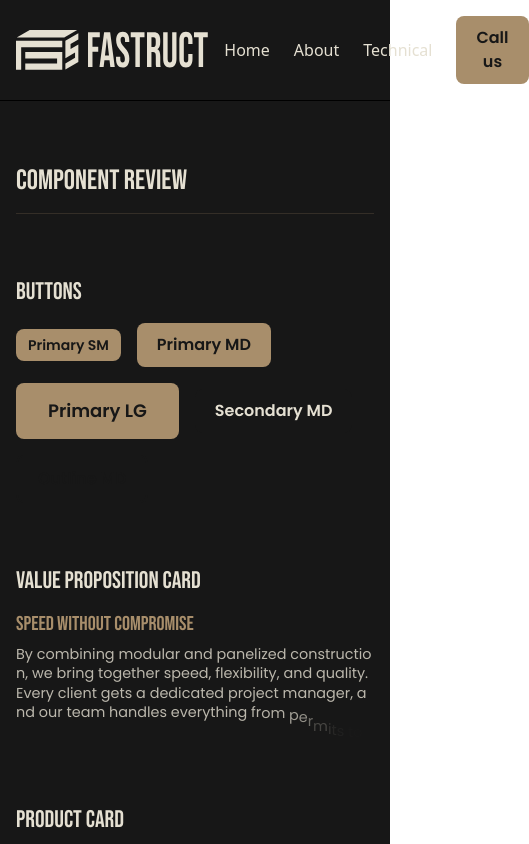
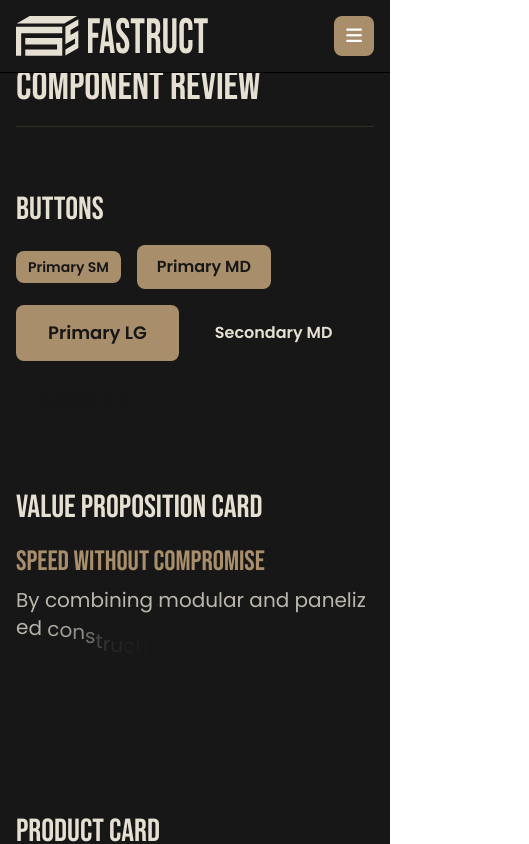
Before and after one commit to NetanelSegal/fastruct, a Next.js app: page /components-review in a window 390 px wide. Shown: the top 844 px of the page, 529 px wide, since content can reach past the window. Built offline with nearby package versions, Linux system fonts and the light colour scheme.

Commit message:
Fixed hero section parallax, loader layout shift, prettier tailwind plugin, adn navbar and desktop in mobile

```diff
--- a/src/app/globals.css
+++ b/src/app/globals.css
@@ -15,22 +15,22 @@
   /* Typographic Scale - Based on 90px (5.625rem) H1 desktop */
   /* Scale ratio: 1.25 (Major Third) with fluid responsive sizing */
 
-  --text-h1: clamp(2.25rem, 1rem + 5vw, 5.625rem);
+  --text-h1: clamp(3rem, 1rem + 5vw, 5.625rem);
   --text-h1--line-height: 1.1;
 
-  --text-h2: clamp(1.75rem, 0.875rem + 3.5vw, 4rem);
+  --text-h2: clamp(2.5rem, 0.875rem + 3.5vw, 4rem);
   --text-h2--line-height: 1.15;
 
-  --text-h3: clamp(1.5rem, 0.75rem + 2.5vw, 3rem);
+  --text-h3: clamp(2rem, 0.75rem + 2.5vw, 3rem);
   --text-h3--line-height: 1.2;
 
-  --text-h4: clamp(1.25rem, 0.625rem + 2vw, 2.25rem);
+  --text-h4: clamp(1.75rem, 0.625rem + 2vw, 2.25rem);
   --text-h4--line-height: 1.25;
 
-  --text-h5: clamp(1.125rem, 0.5625rem + 1.5vw, 1.75rem);
+  --text-h5: clamp(1.5rem, 0.5625rem + 1.5vw, 1.75rem);
   --text-h5--line-height: 1.3;
 
-  --text-h6: clamp(0.9rem, 0.5rem + 1.25vw, 1.5rem);
+  --text-h6: clamp(1.25rem, 0.5rem + 1.25vw, 1.5rem);
   --text-h6--line-height: 1.35;
 
   /* Custom Letter Spacing - creates tracking-tightish, tracking-tighter2 utilities */
--- a/src/app/layout.tsx
+++ b/src/app/layout.tsx
@@ -1,9 +1,10 @@
 import type { Metadata } from 'next';
 import Navbar from '@/components/Navbar';
 import Footer from '@/components/Footer';
-// import WebsiteLoader from '@/components/WebsiteLoader';
+import WebsiteLoader from '@/components/WebsiteLoader';
 import { Poppins, Bebas_Neue } from 'next/font/google';
 import './globals.css';
+import Script from 'next/script';
 
 const fontPoppins = Poppins({
   subsets: ['latin'],
@@ -30,11 +31,15 @@ export default function RootLayout({
   return (
     <html lang='en'>
       <body className={`${fontPoppins.variable} ${fontBebasNeue.variable}`}>
-        {/* <WebsiteLoader> */}
-        <Navbar />
-        <main>{children}</main>
-        <Footer />
-        {/* </WebsiteLoader> */}
+        <Script
+          src='https://kit.fontawesome.com/42dfb7600e.js'
+          crossOrigin='anonymous'
+        />
+        <WebsiteLoader>
+          <Navbar />
+          <main className='relative z-0'>{children}</main>
+          <Footer />
+        </WebsiteLoader>
       </body>
     </html>
   );
--- /dev/null
+++ b/src/components/MobileNavbar.tsx
@@ -0,0 +1,80 @@
+'use client';
+
+import Link from 'next/link';
+import { Button } from './Button';
+import NavLink from './NavLink';
+import { motion, Variants } from 'motion/react';
+import { RefObject } from 'react';
+import { ROUTES } from '@/lib/routes';
+
+interface IMobileMenuProps {
+  ref: RefObject<HTMLDivElement | null>;
+}
+
+interface IHamburgerButtonProps {
+  isOpen: boolean;
+  toggleMenu: () => void;
+}
+
+const variants: Variants = {
+  closed: {
+    y: '0%',
+  },
+  opened: {
+    y: '-50%',
+  },
+};
+
+export const HamburgerButton = ({
+  isOpen,
+  toggleMenu,
+}: IHamburgerButtonProps) => {
+  return (
+    <button
+      onClick={toggleMenu}
+      className='bg-accent relative size-10 justify-center overflow-hidden rounded-lg text-lg text-white'>
+      <motion.div
+        variants={variants}
+        initial='closed'
+        animate={isOpen ? 'opened' : 'closed'}
+        transition={{ duration: 0.3 }}
+        className='flex w-full flex-col justify-start'>
+        <div className='flex aspect-square w-full items-center justify-center'>
+          <i className='fas fa-bars transition-all group-hover:scale-110 group-active:scale-90'></i>
+        </div>
+        <div className='flex aspect-square w-full items-center justify-center'>
+          <i className='fas fa-times transition-all group-hover:scale-110 group-active:scale-90'></i>
+        </div>
+      </motion.div>
+    </button>
+  );
+};
+
+export const MobileMenu = ({ ref }: IMobileMenuProps) => {
+  return (
+    <motion.div
+      initial={{ x: '-100%' }}
+      animate={{ x: 0 }}
+      exit={{ x: '-100%' }}
+      transition={{ duration: 0.3 }}
+      className='bg-dark/95 fixed top-0 bottom-1/2 left-0 z-10 flex h-screen w-full items-center justify-center p-8 backdrop-blur-sm'>
+      <nav
+        ref={ref}
+        className='flex flex-col items-center justify-center gap-2'>
+        {ROUTES.map((route) =>
+          route.isButton ? (
+            <Link href={route.href} key={route.href}>
+              <Button variant='primary' size='lg' hoverTransition='lift'>
+                {route.title}
+              </Button>
+            </Link>
+          ) : (
+            <NavLink key={route.href} href={route.href}>
+              {route.title}
+            </NavLink>
+          )
+        )}
+      </nav>
+    </motion.div>
+  );
+};
--- a/src/components/Navbar.tsx
+++ b/src/components/Navbar.tsx
@@ -1,16 +1,32 @@
 'use client';
+
 import Link from 'next/link';
 import FastructLogo from './FastructLogo';
 import { Button } from './Button';
 import NavLink from './NavLink';
-import { motion } from 'motion/react';
+import { AnimatePresence, motion, Variants } from 'motion/react';
 import { useEffect, useRef, useState } from 'react';
+import { useScreenWidth } from '@/hooks/useScreenWidth';
+import { HamburgerButton, MobileMenu } from './MobileNavbar';
+import { ROUTES } from '@/lib/routes';
+import { TailwindBreakpoints } from '@/lib/css-constants';
+import { useToggle } from '@/hooks/useToggle';
+
+const NAVBAR_SWAP_BREAKPOINT = TailwindBreakpoints.lg;
 
 export default function Navbar() {
+  // mobile navbar state
+  const [isMobileMenuOpen, toggleIsMobileMenuOpen] = useToggle(false);
+  const menuRef = useRef<HTMLDivElement>(null);
+
+  // desktop navbar state
   const [showNavbar, setShowNavbar] = useState(true);
+  const { screenWidth } = useScreenWidth();
   const previousScrollY = useRef(0);
 
   useEffect(() => {
+    if (screenWidth < NAVBAR_SWAP_BREAKPOINT) return;
+
     const handleScroll = () => {
       const directionDown = window.scrollY > previousScrollY.current;
 
@@ -21,9 +37,9 @@ export default function Navbar() {
     return () => {
       window.removeEventListener('scroll', handleScroll);
     };
-  }, []);
+  }, [screenWidth]);
 
-  const variants = {
+  const variants: Variants = {
     hidden: {
       y: '-100%',
     },
@@ -33,8 +49,9 @@ export default function Navbar() {
   };
 
   return (
+    <div className='relative'>
       <motion.header
-      className='container-padding bg-dark sticky top-0 z-50 flex items-center justify-between gap-4 border-b py-4'
+        className='bg-dark container-padding fixed top-0 z-20 flex w-full items-center justify-between gap-4 border-b py-4'
         variants={variants}
         initial='visible'
         animate={showNavbar ? 'visible' : 'hidden'}
@@ -42,21 +59,36 @@ export default function Navbar() {
         transition={{
           duration: 0.5,
           ease: 'easeInOut',
-      }}
-    >
+        }}>
         <Link href='/'>
           <FastructLogo color='light' height='40' />
         </Link>
+        {screenWidth > NAVBAR_SWAP_BREAKPOINT ? (
           <nav className='flex items-center gap-6'>
-        <NavLink href='/'>Home</NavLink>
-        <NavLink href='/about'>About</NavLink>
-        <NavLink href='/technical'>Technical</NavLink>
-        <Link href='/contact'>
+            {ROUTES.map((route) =>
+              route.isButton ? (
+                <Link href={route.href} key={route.href}>
                   <Button variant='primary' size='md' hoverTransition='lift'>
-            Call us
+                    {route.title}
                   </Button>
                 </Link>
+              ) : (
+                <NavLink key={route.href} href={route.href}>
+                  {route.title}
+                </NavLink>
+              )
+            )}
           </nav>
+        ) : (
+          <HamburgerButton
+            isOpen={isMobileMenuOpen}
+            toggleMenu={toggleIsMobileMenuOpen}
+          />
+        )}
       </motion.header>
+      <AnimatePresence>
+        {isMobileMenuOpen && <MobileMenu ref={menuRef} />}
+      </AnimatePresence>
+    </div>
   );
 }
--- a/src/components/WebsiteLoader.tsx
+++ b/src/components/WebsiteLoader.tsx
@@ -36,6 +36,7 @@ const WebsiteLoader = ({ children }: IWebsiteLoaderProps) => {
   return (
     <AnimatePresence>
       {showLoader ? (
+        <>
           <motion.div
             key='website-loader'
             variants={loaderVariants}
@@ -44,15 +45,16 @@ const WebsiteLoader = ({ children }: IWebsiteLoaderProps) => {
             exit='hidden'
             transition={{
               duration: FRAME_ANIMATION_DURATION,
-            ease: 'easeInOut',
+              ease: [0.68, -0.2, 0.32, 1.2],
             }}
-          className='bg-dark fixed top-[-10vh] z-50 flex h-[120vh] w-full items-center justify-center'
-        >
+            className='bg-dark fixed top-[-10vh] z-50 flex h-[120vh] w-full items-center justify-center'>
             <LogoStrokeFillAnimated
               delay={FRAME_ANIMATION_DURATION - LOGO_ANIMATION_DURATION * 0.25}
               duration={LOGO_ANIMATION_DURATION}
             />
           </motion.div>
+          <div className='h-[120vh] w-full bg-dark'></div>
+        </>
       ) : (
         <Fragment key='website-content'>{children}</Fragment>
       )}
--- /dev/null
+++ b/src/lib/routes.ts
@@ -0,0 +1,10 @@
+export const ROUTES = [
+  { href: '/', title: 'Home' },
+  { href: '/about', title: 'About' },
+  { href: '/technical', title: 'Technical' },
+  {
+    href: '/contact',
+    title: 'Call us',
+    isButton: true,
+  },
+];
--- a/src/sections/home/HeroSection.tsx
+++ b/src/sections/home/HeroSection.tsx
@@ -5,10 +5,16 @@ import TypingEffect from '@/components/TypingEffect';
 import { useRef } from 'react';
 import Parallax from '@/components/Parallax';
 import { UseScrollOptions } from 'motion/react';
+import { useScreenWidth } from '@/hooks/useScreenWidth';
+import { TailwindBreakpoints } from '@/lib/css-constants';
 
 const HeroSection = () => {
+  const { screenWidth } = useScreenWidth();
   const ref = useRef<HTMLDivElement>(null);
-  const offset: UseScrollOptions['offset'] = ['center center', 'end start'];
+  const offset: UseScrollOptions['offset'] = [
+    screenWidth > TailwindBreakpoints.md ? 'center center' : '50% 30%',
+    'end start',
+  ];
   const unitType = 'vh';
 
   return (
--- a/src/sections/home/IntroSection.tsx
+++ b/src/sections/home/IntroSection.tsx
@@ -5,7 +5,10 @@ import IntroSectionImage from './IntroSectionImage';
 
 const IntroSection = () => {
   return (
-    <Section bgColor='dark' textColor='light' className='z-20'>
+    <Section
+      bgColor='dark'
+      textColor='light'
+      className='relative overflow-hidden'>
       <div className='grid items-center gap-12 md:grid-cols-2'>
         <div className='relative z-10 flex flex-col md:-mr-24'>
           <AnimatedText
```
Also changed, not shown: 1 other file (tests, documents, lock files or other folders). Lines whose indentation alone changed are shown as unchanged.
